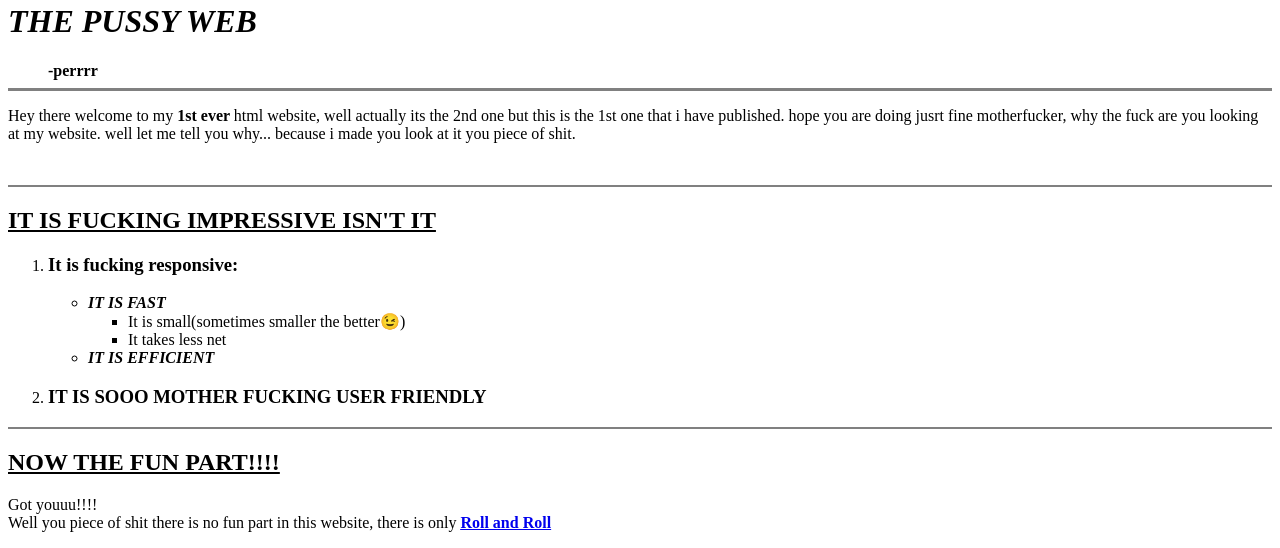
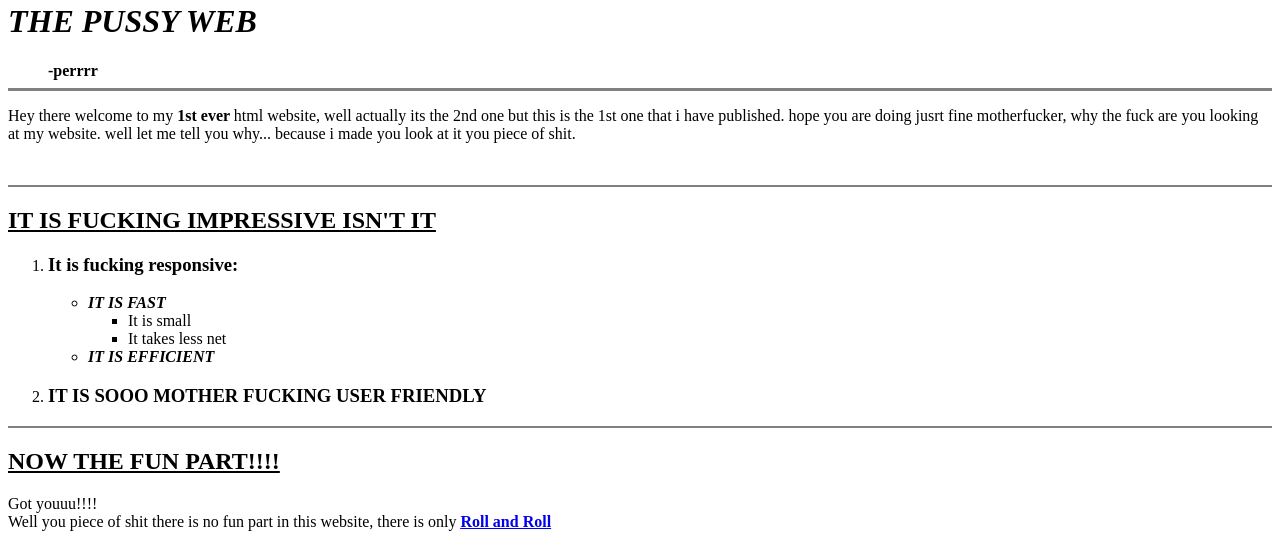
Before and after one commit to Adipuli/the-pussy-web, a plain HTML site: page index.html in a window 1280 px wide. Shown: the part 390-938 px from the top of the page. Drawn offline with Linux system fonts and the light colour scheme.

Commit message:
commit changes

```diff
--- a/index.html
+++ b/index.html
@@ -26,7 +26,7 @@
             <ul>
                 <li><em><STRONG>IT IS FAST</STRONG></em></li>
                     <ul style="list-style-type: style type circle;">
-                        <li>It is small(sometimes smaller the better😉)</li>
+                        <li>It is small</li>
                         <li>It takes less net</li>
                     </ul>
                 <li><em><strong>IT IS EFFICIENT</strong></em></li>
```
